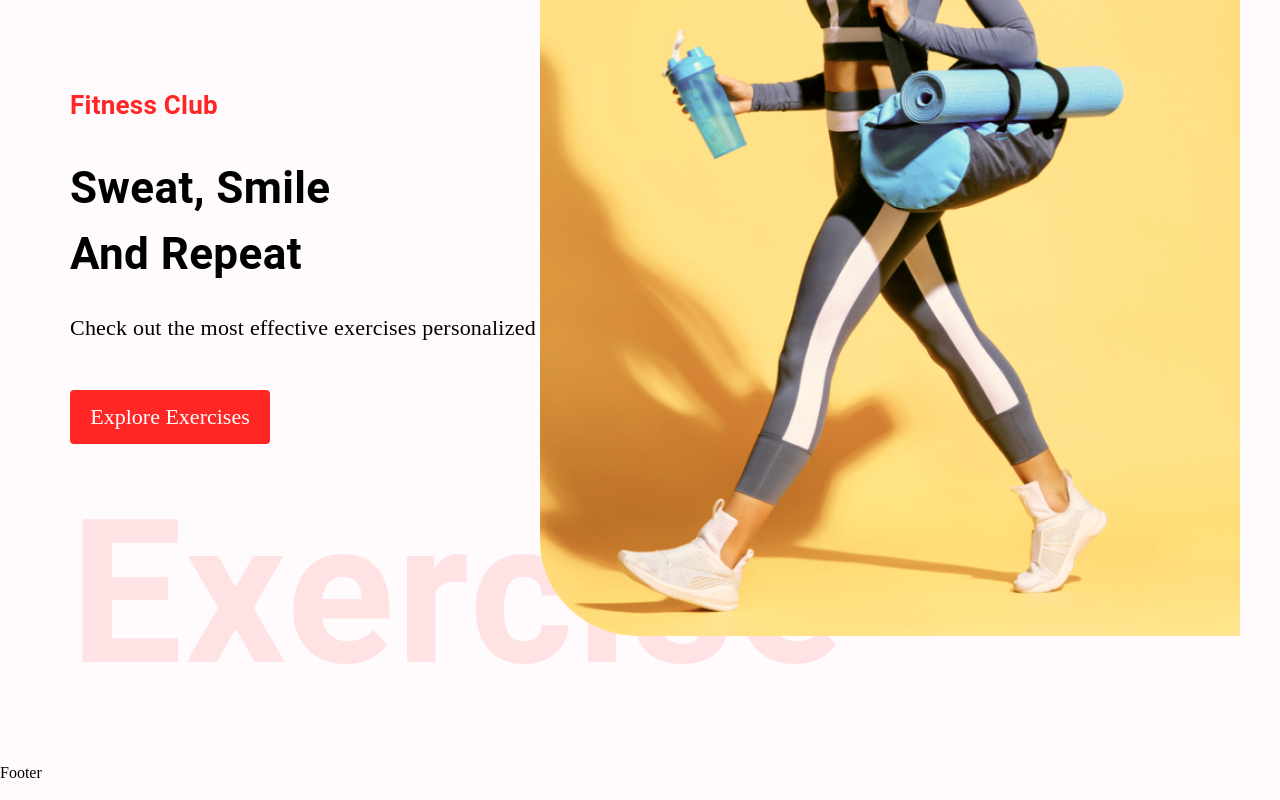
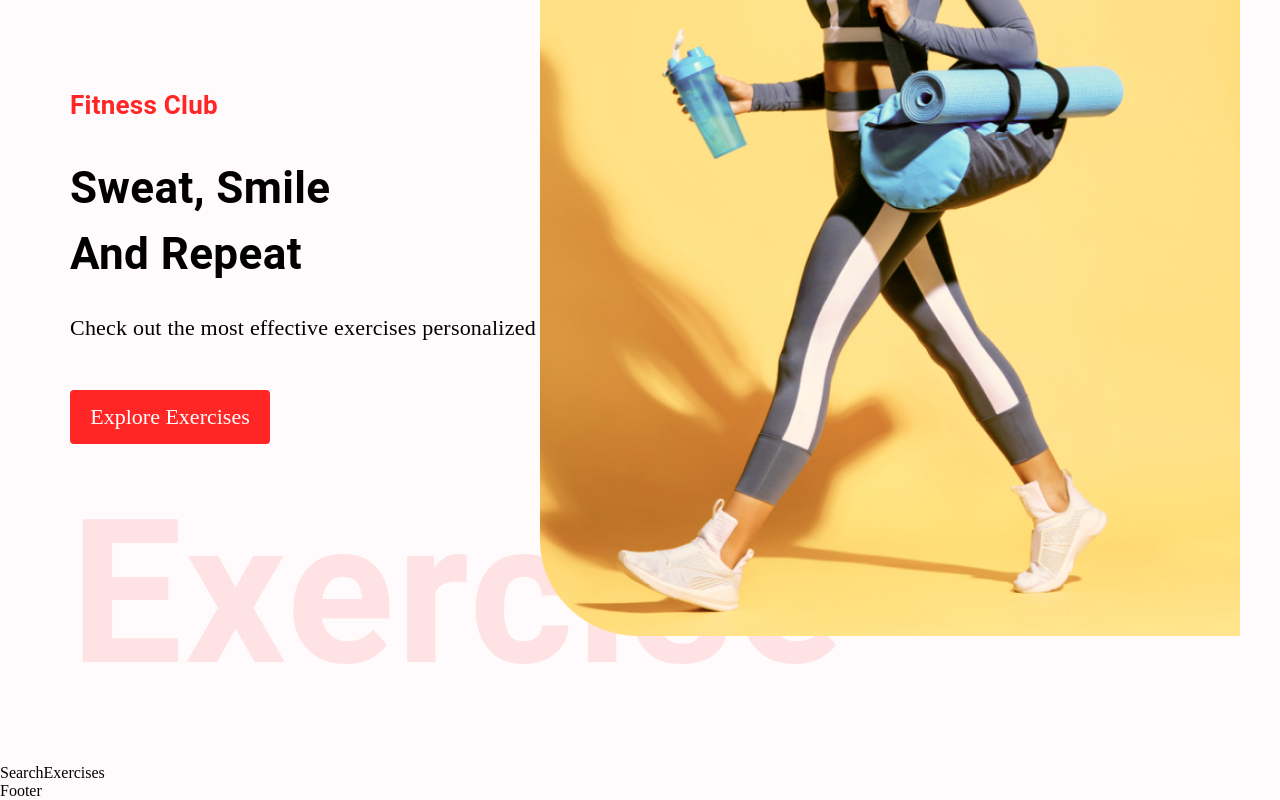
Before and after one commit to Sma-source/fitness-app, a React (Create React App) app: page / in a window 1280 px wide. Shown: the part 230-1030 px from the top of the page. Built offline with nearby package versions, Linux system fonts and the light colour scheme.

Commit message:
import & display  SearchExercise component

```diff
--- a/src/pages/Home.js
+++ b/src/pages/Home.js
@@ -1,11 +1,13 @@
 import { Box } from "@mui/material";
 import React from "react";
 import HeroBanner from "../components/HeroBanner";
+import SearchExercises from "../components/SearchExercises";
 
 const Home = () => {
   return (
     <Box>
       <HeroBanner />
+      <SearchExercises />
     </Box>
   );
 };
```
